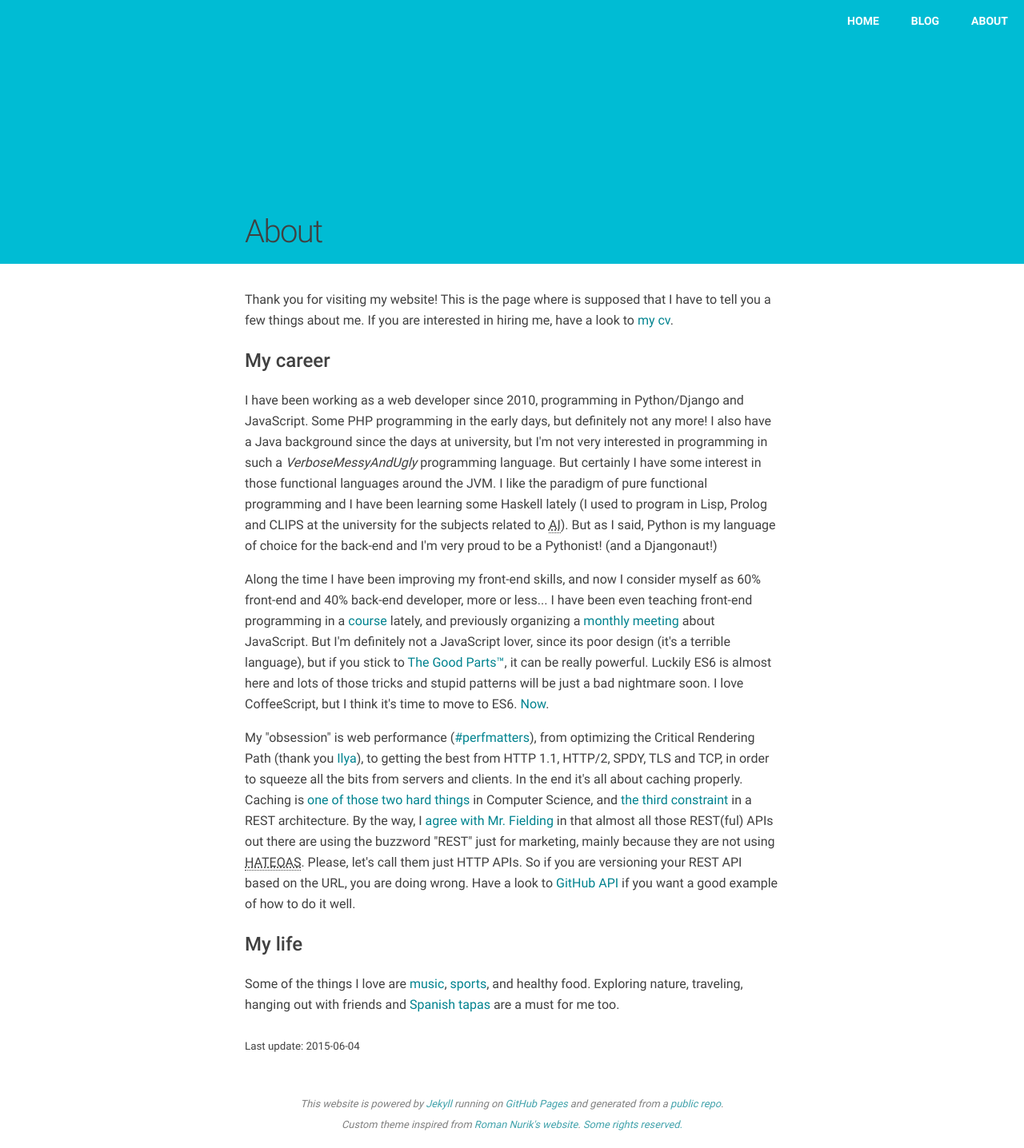
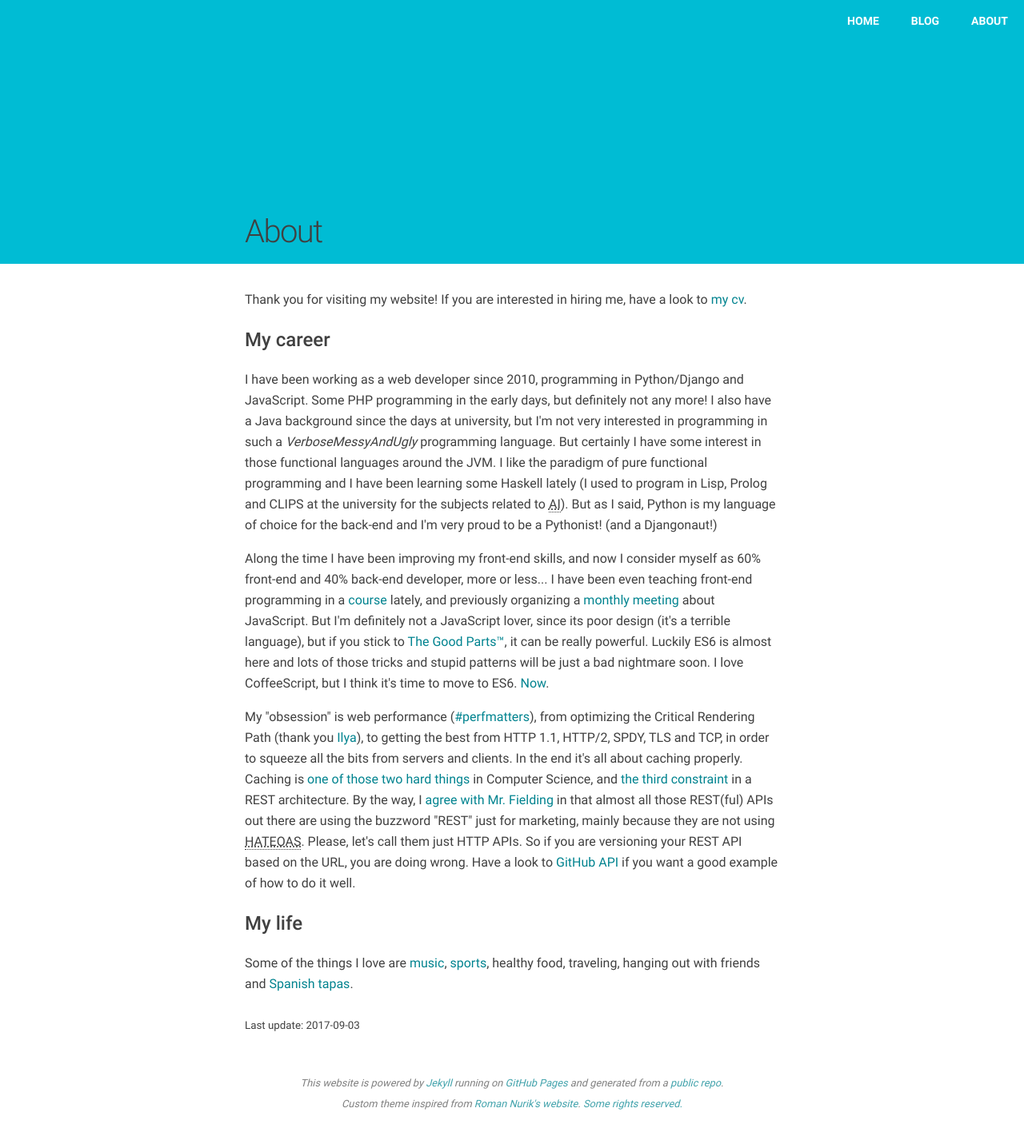
Before and after one commit to srus/srus.github.io, a Jekyll site: the page built from about/index.html, in a window 1280 px wide. Shown: the whole page at 80% size. Built offline with Jekyll 4.4.1, drawn with Linux system fonts in a browser that asks for light colours; Markdown is read by kramdown in place of the engine named in the settings; after the commit the page ends 1410 px from its top, so only the background shows below that.

Commit message:
Homepage changes
https://github.com/srus/homepage/commit/7f79efdfc94b4169105b204a8177a6d0486214b2

```diff
--- a/about/index.html
+++ b/about/index.html
@@ -1,11 +1,11 @@
 ---
 title: About
 description: Hi, I'm Sergio. I'm a software engineer really excited about the Web Platform and web performance.
-last_update: 2015-06-04
+last_update: 2017-09-03
 schema_type: https://schema.org/Article
 ---
 
-<p>Thank you for visiting my website! This is the page where is supposed that I have to tell you a few things about me. If you are interested in hiring me, have a look to <a href="https://careers.stackoverflow.com/srus">my cv</a>.</p>
+<p>Thank you for visiting my website! If you are interested in hiring me, have a look to <a href="https://careers.stackoverflow.com/srus">my cv</a>.</p>
 
 <h2>My career</h2>
 
@@ -17,4 +17,4 @@ schema_type: https://schema.org/Article
 
 <h2>My life</h2>
 
-<p>Some of the things I love are <a href="http://www.lastfm.es/user/tiroxino">music</a>, <a href="http://runkeeper.com/user/srus/">sports</a>, and healthy food. Exploring nature, traveling, hanging out with friends and <a href="https://www.google.com/search?q=tapas+spain">Spanish tapas</a> are a must for me too.</p>
+<p>Some of the things I love are <a href="https://www.last.fm/user/tiroxino">music</a>, <a href="https://runkeeper.com/user/srus/">sports</a>, healthy food, traveling, hanging out with friends and <a href="https://www.google.com/search?q=tapas+spain">Spanish tapas</a>.</p>
```
